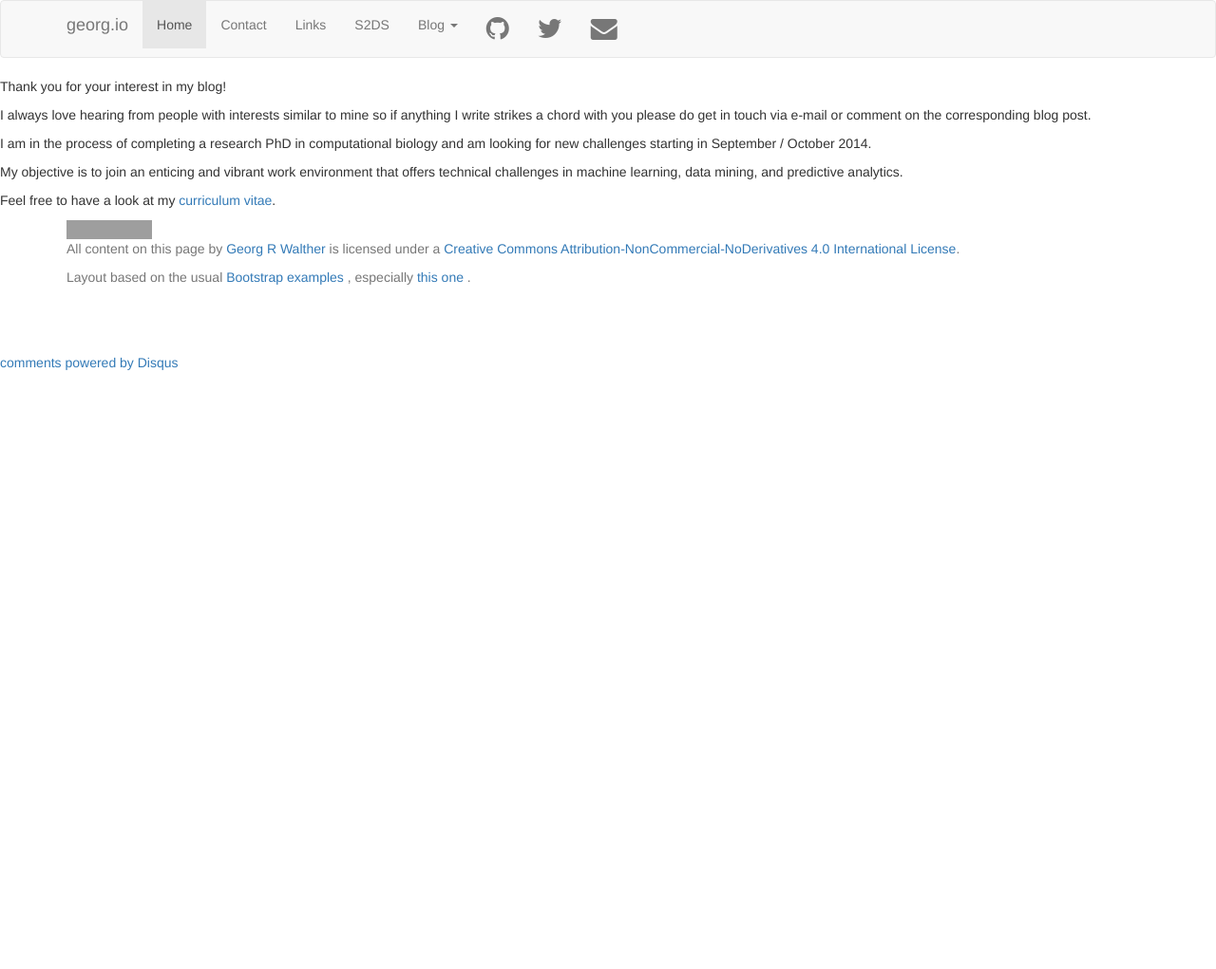
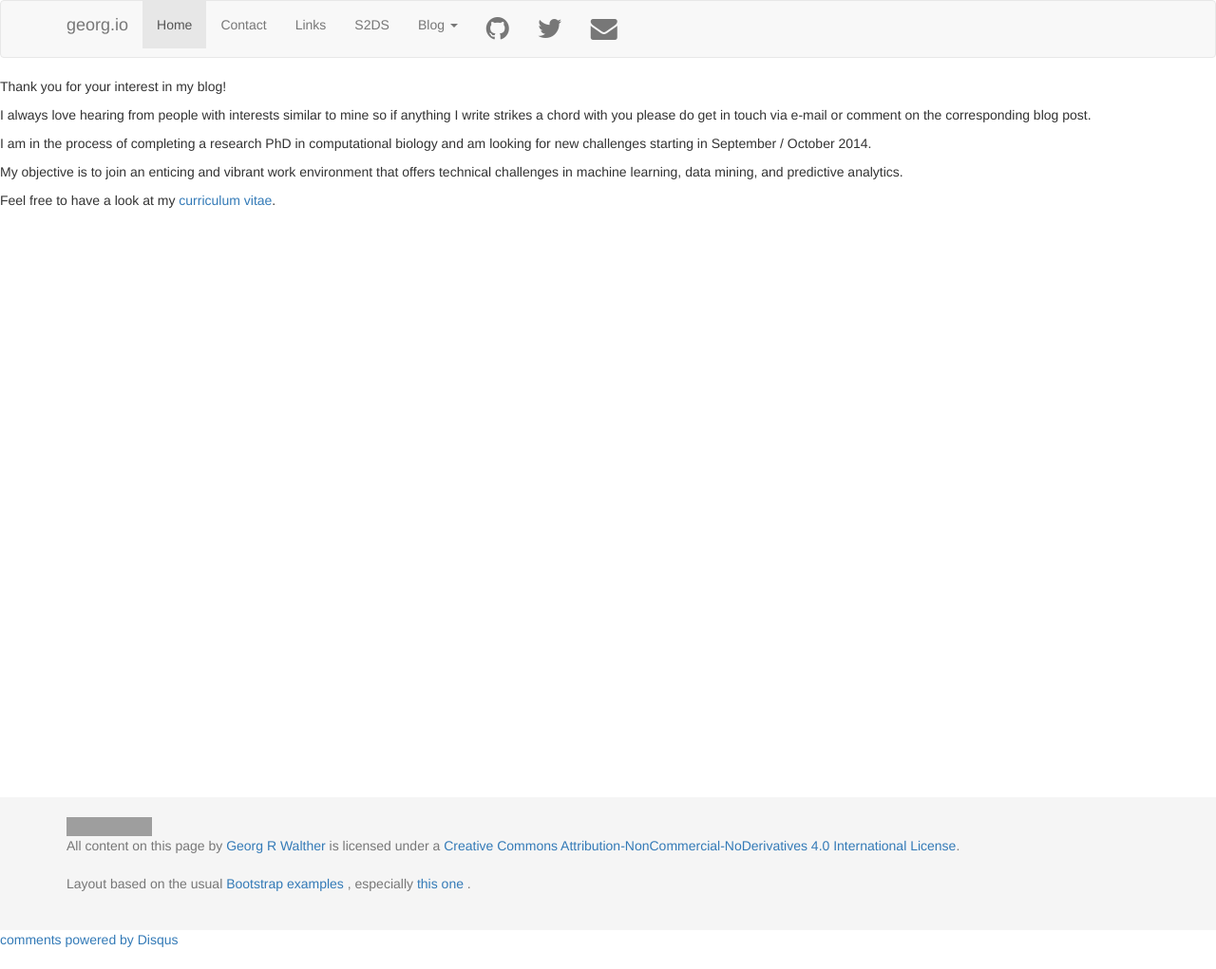
Before and after one commit to waltherg/backup.waltherg.github.io, a Jekyll site: the page built from contact/index.html, in a window 1280 px wide. Shown: the whole page at 95% size. Built offline with Jekyll 4.4.1, drawn with Linux system fonts in a browser that asks for light colours; nearby versions of some CDN libraries; comment, search, counter and statistics services are not loaded; before the commit the page ends 900 px from its top, so only the background shows below that; grey boxes are pictures that could not be loaded.

Commit message:
fix css url

```diff
--- a/_layouts/default.html
+++ b/_layouts/default.html
@@ -19,7 +19,7 @@
     <link href="//netdna.bootstrapcdn.com/font-awesome/4.0.3/css/font-awesome.css" rel="stylesheet">
 
     <!-- Custom styles for this template -->
-    <link href="assets/css/sticky-footer-navbar.css" rel="stylesheet">
+    <link href="{{ baseurl }}/assets/css/sticky-footer-navbar.css" rel="stylesheet">
 
     <!-- HTML5 shim and Respond.js IE8 support of HTML5 elements and media queries -->
     <!--[if lt IE 9]>
```
